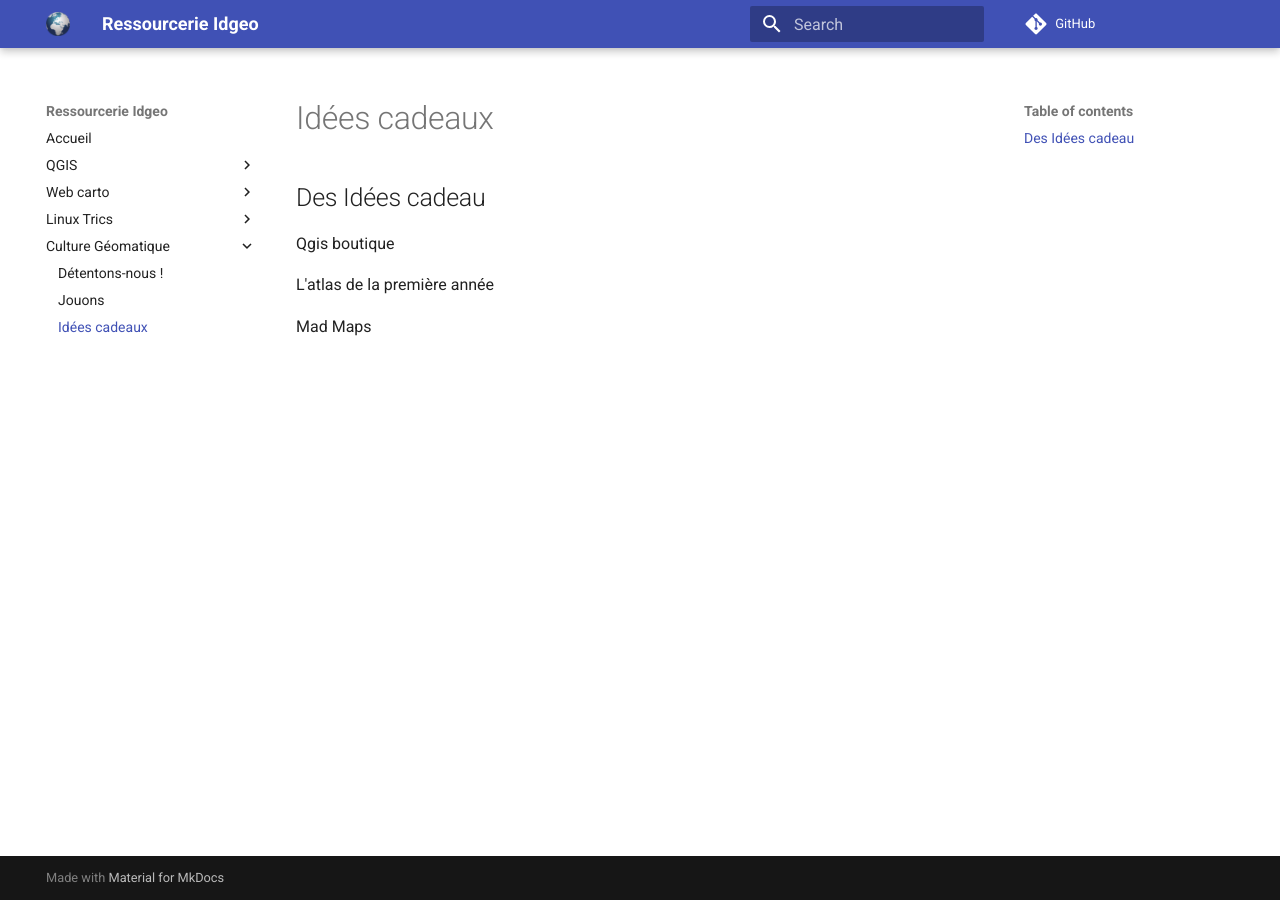
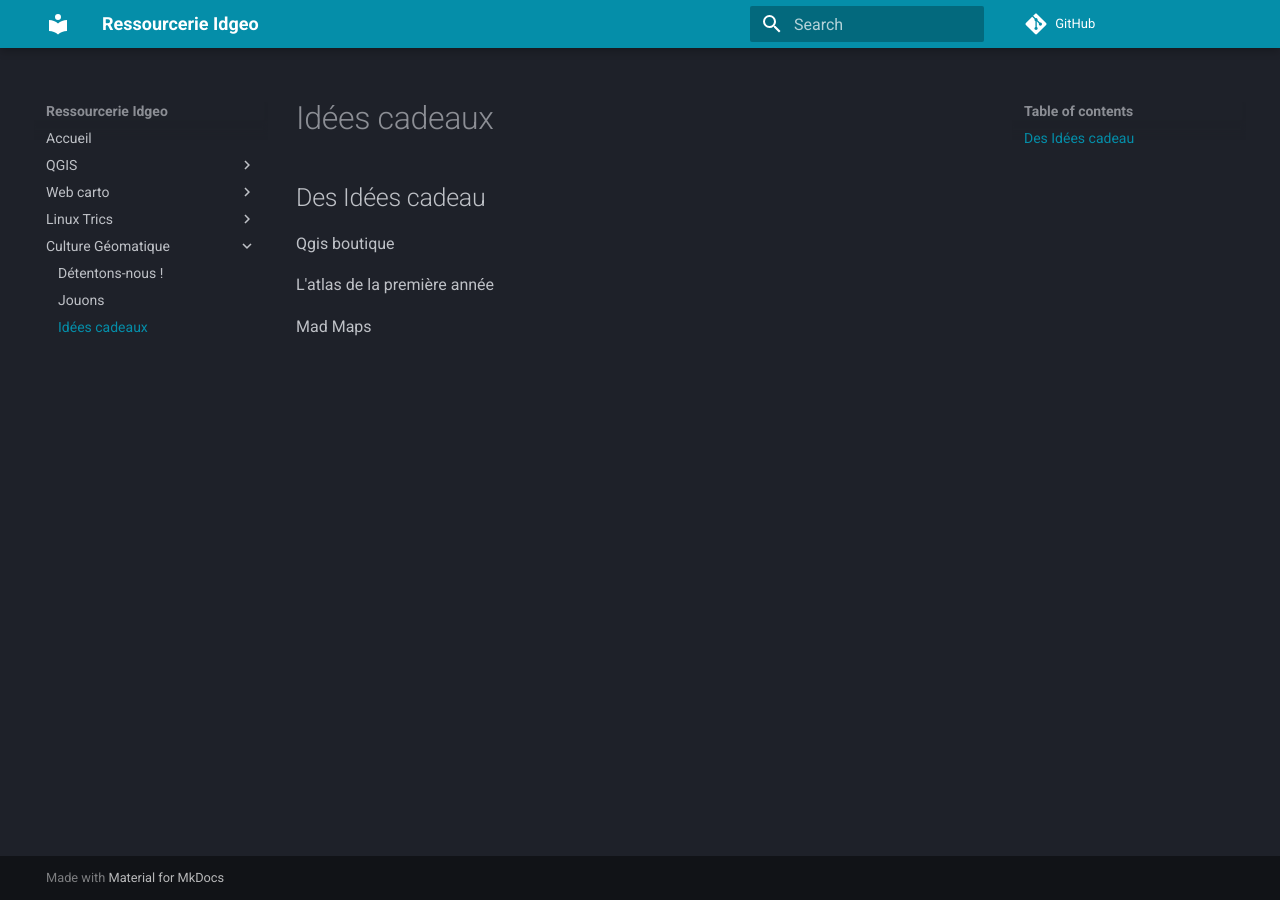
Before and after one commit to ThomasIdgeo/ressource_idgeo, an MkDocs documentation site: the page built from docs/cultureG/idee_cadeau.md, in a window 1280 px wide. Built offline with MkDocs 1.6.1 and Material for MkDocs 9.7.7, drawn with Linux system fonts in a browser that asks for light colours; comment, search, counter and statistics services are not loaded.

Commit message:
material raah

```diff
--- /dev/null
+++ b/docs/css/extra.css
@@ -0,0 +1,11 @@
+:root  > * {
+  --md-primary-fg-color:        #058ea9;
+  --md-primary-fg-color--light: #058ea9;
+  --md-primary-fg-color--dark:  #058ea9;
+
+   // Accent color shades
+  --md-accent-fg-color:               #058ea9;
+  --md-accent-fg-color--transparent:  #058ea9;
+  --md-accent-bg-color:               #058ea9;
+  --md-accent-bg-color--light:        #058ea9;
+}
--- a/mkdocs.yml
+++ b/mkdocs.yml
@@ -7,8 +7,19 @@ use_directory_urls: false
 
 # Theme
 theme:
-    logo: assets/Globe.png
-    name: material #readthedocs
+  name: material
+  palette:
+    scheme: slate
+    toggle:
+      icon: img/globe.jpg
+      name: Dark mode
+    primary: custom
+    accent: custom
+
+  #icon:
+  #  logo: docs/assets/Globe.jpg
+  #  favicon: docs/assets/favicon.ico
+
     highlightjs: true
     hljs_languages:
       - yaml
@@ -30,4 +41,7 @@ nav:
     - Jouons : cultureG/jouons.md
     - Idées cadeaux : cultureG/idee_cadeau.md
 
-# Plugins
+# CSS
+
+extra_css:
+  - css/extra.css
```
